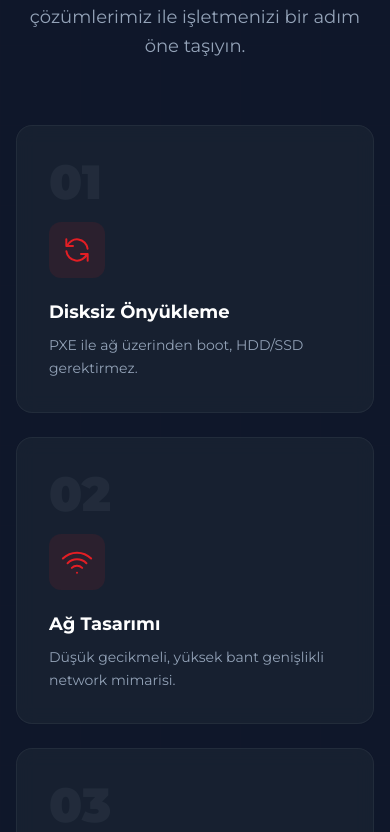
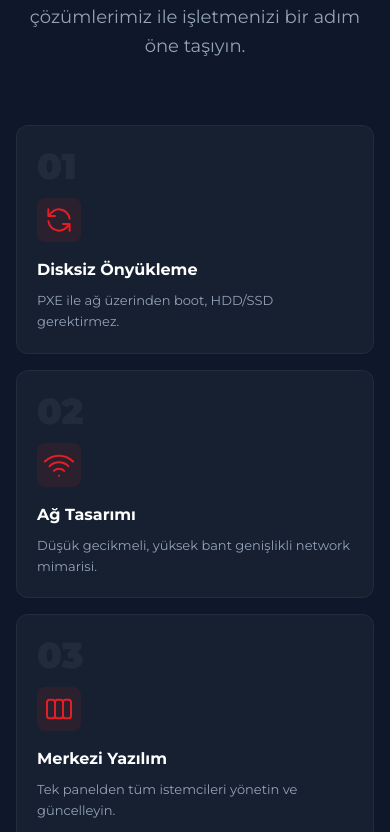
Before and after one commit to akifali9797/MANASTEKNOLOJI, a React (Vite) app: page / in a window 390 px wide. Shown: the part 5268-6100 px from the top of the page. Built offline with nearby package versions, Linux system fonts and the light colour scheme.

Commit message:
Refine mobile solution cards

```diff
--- a/src/components/Solutions.tsx
+++ b/src/components/Solutions.tsx
@@ -88,31 +88,31 @@ export default function Solutions() {
         </div>
 
         {/* Solutions Grid */}
-        <div className="grid sm:grid-cols-2 lg:grid-cols-3 gap-6">
+        <div className="grid sm:grid-cols-2 lg:grid-cols-3 gap-4 sm:gap-6">
           {solutions.map((solution, index) => (
             <div
               key={index}
-              className="group relative glass-card rounded-2xl p-8 hover:border-brand-red/30 transition-all duration-500 hover:-translate-y-1 overflow-hidden"
+              className="group relative glass-card rounded-xl sm:rounded-2xl p-5 sm:p-8 hover:border-brand-red/30 transition-all duration-500 hover:-translate-y-1 overflow-hidden"
             >
               {/* Hover gradient */}
-              <div className="absolute top-0 right-0 w-32 h-32 bg-brand-red/5 rounded-full blur-2xl opacity-0 group-hover:opacity-100 transition-opacity duration-500" />
+              <div className="absolute top-0 right-0 w-24 h-24 sm:w-32 sm:h-32 bg-brand-red/5 rounded-full blur-2xl opacity-0 group-hover:opacity-100 transition-opacity duration-500" />
 
               <div className="relative">
                 {/* Number */}
-                <div className="text-5xl font-black text-white/5 group-hover:text-brand-red/10 transition-colors duration-300 mb-4">
+                <div className="text-4xl sm:text-5xl font-black text-white/5 group-hover:text-brand-red/10 transition-colors duration-300 mb-3 sm:mb-4">
                   {solution.num}
                 </div>
 
                 {/* Icon */}
-                <div className="w-14 h-14 bg-brand-red/10 rounded-xl flex items-center justify-center text-brand-red mb-5 group-hover:bg-brand-red group-hover:text-white transition-all duration-300">
+                <div className="w-11 h-11 sm:w-14 sm:h-14 bg-brand-red/10 rounded-lg sm:rounded-xl flex items-center justify-center text-brand-red mb-4 sm:mb-5 group-hover:bg-brand-red group-hover:text-white transition-all duration-300">
                   {solution.icon}
                 </div>
 
                 {/* Title */}
-                <h3 className="text-lg font-bold text-white mb-2">{solution.title}</h3>
+                <h3 className="text-base sm:text-lg font-bold text-white mb-2">{solution.title}</h3>
 
                 {/* Description */}
-                <p className="text-brand-gray text-sm leading-relaxed">{solution.desc}</p>
+                <p className="text-[13px] sm:text-sm leading-relaxed text-brand-gray">{solution.desc}</p>
               </div>
             </div>
           ))}
```
